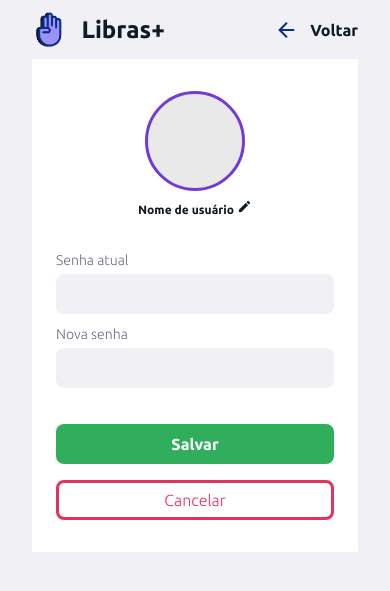
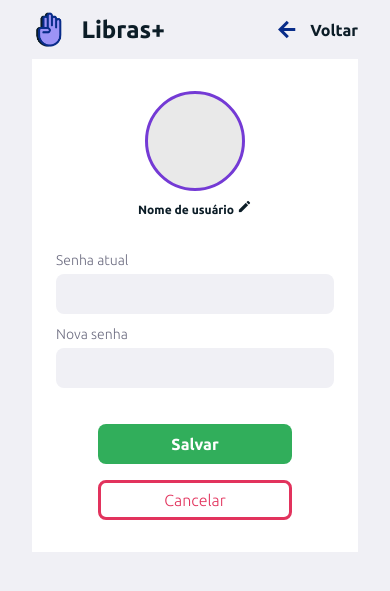
Before and after one commit to ruthvaz/libras, a PHP site: page /perfil.html in a window 390 px wide. Shown: the top 591 px of the page. Run offline with PHP 8.4, Linux system fonts and the light colour scheme.

Commit message:
Tela Perfil - Tablets

```diff
--- a/css/home.css
+++ b/css/home.css
@@ -175,7 +175,7 @@
         height: 70px;
     }
 
-    .menu-bar-perfil div:last-child {
+    .menu-bar-perfil .menu-perfil {
         width: 70px;
         height: 70px;
         border-radius: 50%;
--- a/css/perfil.css
+++ b/css/perfil.css
@@ -15,8 +15,11 @@
     color: #0C1D27;
 }
 
-.perfil-container {
-    width: 100%;
+.menu-voltar span {
+    font-weight: bold;
+}
+
+.login-form-container {
     background-color: #FFF;
     text-align: center;
 }
@@ -32,8 +35,6 @@
 }
 
 .perfil-form-container div input {
-    height: 40px;
-
     box-sizing: border-box;
     margin: .5em 0 1em 0;
     border-radius: 8px;
@@ -41,24 +42,77 @@
     padding: 0 .9em;
 }
 
-.perfil-form-butoes input[type=submit] {
+.perfil-form-butoes {
+    display: grid;
+    width: 100%;
+}
+
+.perfil-form-butoes div {
+    width: 100%;
+}
+
+.perfil-form-butoes div input[type=submit] {
     background-color: #31AE5B;
     font-weight: 700;
     font-size: 16px;
     color: #FFF;
     margin-top: 1.5em;
+    width: 70%;
 }
 
 .perfil-form-butoes div:last-child {
+    display: flex;
+    justify-content: center;
     width: 100%;
-    text-align: center;
+}
+
+.perfil-form-butoes div:last-child div {
+    width: 100%;
     border: 3px solid #E2335D;
     border-radius: 8px;
+    width: 70%;
     padding: .5em;
 }
 
-.perfil-form-butoes div:last-child a {
-    font-size: 16px;
+.perfil-form-butoes div:last-child div a {
     color: #E2335D;
-    width: 100%;
 }
+
+@media screen and (min-width: 768px) {
+    .menu-voltar, .menu-voltar span {
+        font-size: 26px;
+    }
+
+    .nome-user {
+        font-size: 26px;
+        margin-bottom: 3em;
+    }
+
+    .nome-user span {
+        font-size: 22px;
+    }
+
+    .perfil-form-butoes input[type=submit] {
+        font-size: 26px;
+        margin-top: 1.5em;
+        width: 70%;
+    }
+
+    .perfil-form-butoes div:last-child {
+        width: 100%;
+    }
+
+    #btn-cancelar {
+        width: 70%;
+    }
+
+    .perfil-form-butoes div:last-child a {
+        font-size: 26px;
+        font-weight: 700;
+    }
+}
+
+@media screen and (min-width: 1280px) {
+
+
+}
--- a/perfil.html
+++ b/perfil.html
@@ -30,8 +30,6 @@
             </div>
         </div>
 
-        <div class="perfil-container">
-
         <form action="" method="POST" class="perfil-form" id="formPerfil">
 
             <div class="login-form-container">
@@ -53,12 +51,10 @@
 
                 <div class="perfil-form-butoes">
                     <div><input type="submit" name="salvar" value="Salvar"></div>
-                        <div><a href="#">Cancelar</a></div>
+                    <div><div><a href="#">Cancelar</a></div></div>
                 </div>
             </div>
         </form>
-
-        </div>
 
     </div>
 
```
Lines whose indentation alone changed are shown as unchanged.
